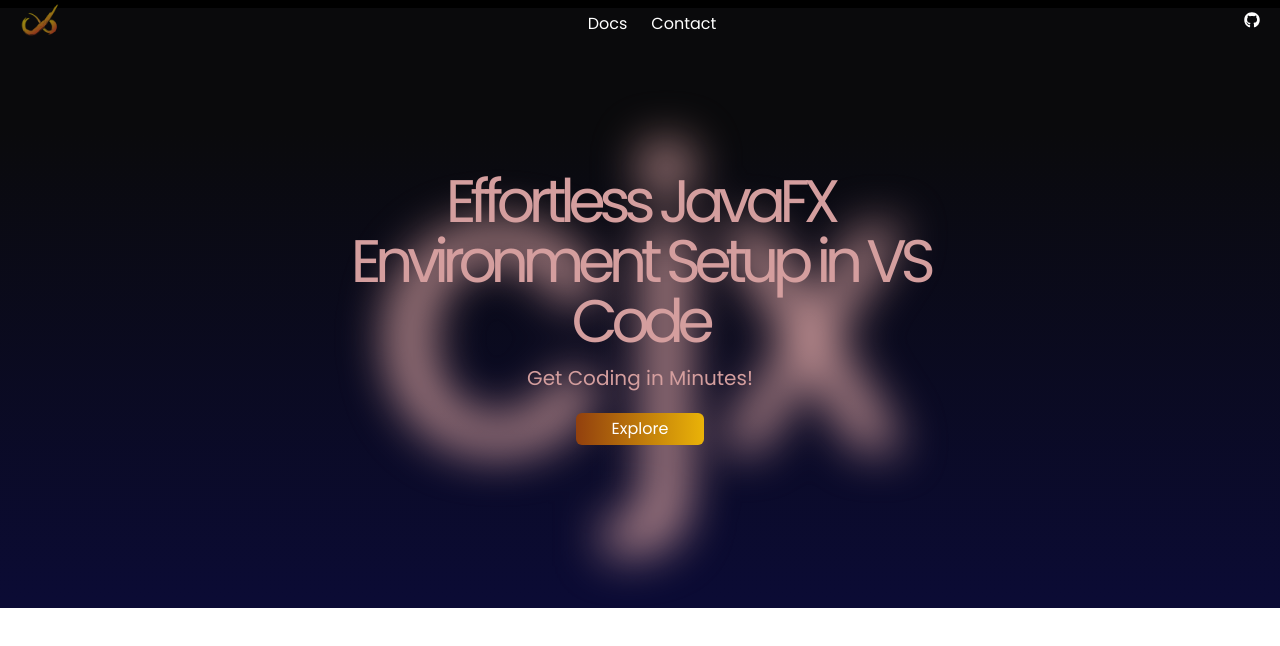
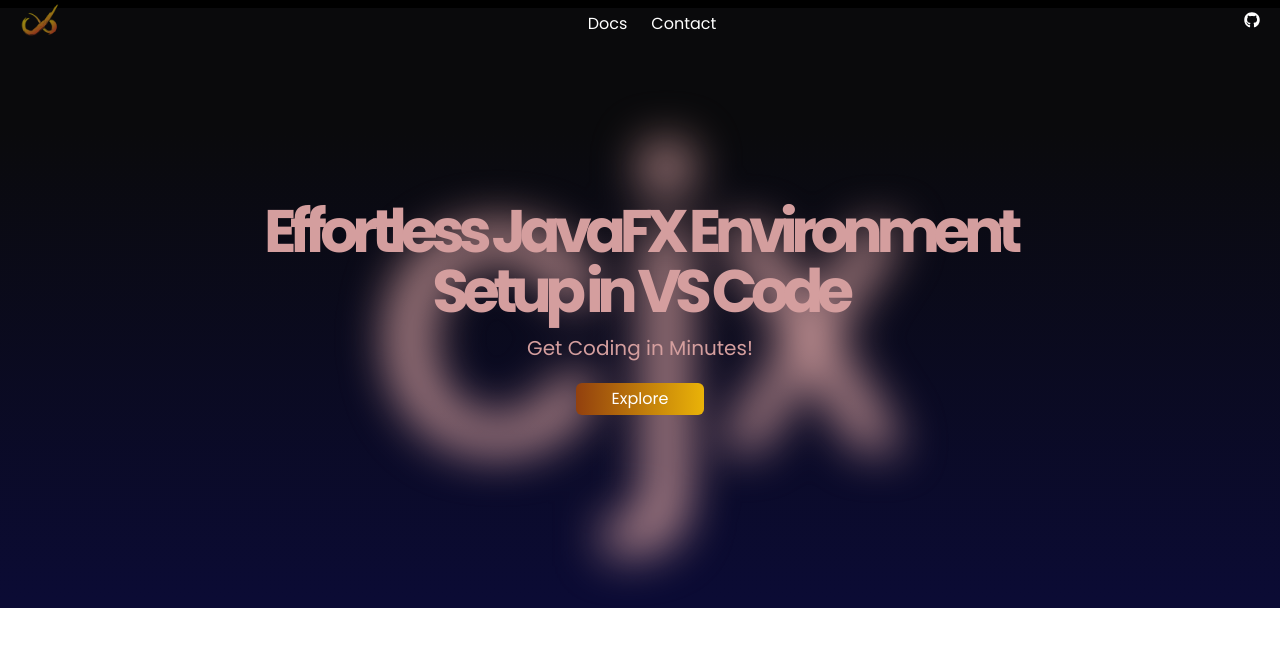
Before and after one commit to dagimg-dot/cjx-doc, a React (Vite) app: page / in a window 1280 px wide. Shown: the top 646 px of the page. Built offline with nearby package versions, Linux system fonts and the light colour scheme.

Commit message:
add font weight to the slogan

```diff
--- a/src/component/cjxBodySlogan.jsx
+++ b/src/component/cjxBodySlogan.jsx
@@ -1,8 +1,8 @@
 
 export default function CjxBodySlogan(){
     return (
-        <div className="flex flex-col justify-center items-center  text-center absolute top-55 left-80 right-80 text-custom-pink">
-            <p className="text-[60px] tracking-[-6.42px] leading-[60px] ">
+        <div className="flex flex-col justify-center items-center  text-center absolute top-55 left-60 right-60 text-custom-pink">
+            <p className="text-[60px] tracking-[-6.42px] leading-[60px] font-bold">
                 Effortless JavaFX Environment Setup in VS Code</p>
                 <p className="text-[20px] pb-5 pt-3">Get Coding in Minutes!</p>
                 <button className="bg-gradient-to-r from-amber-800 to-yellow-500 py-1 px-9 text-white rounded-md">Explore</button>
```
